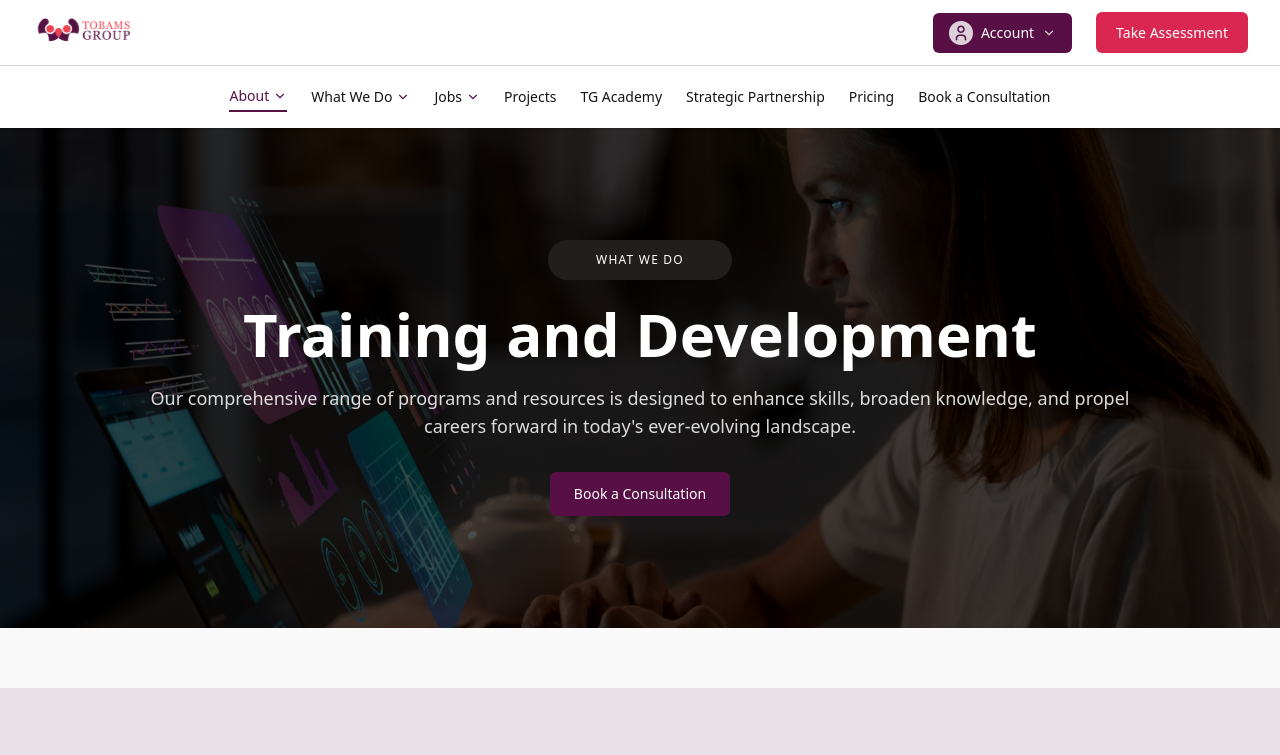
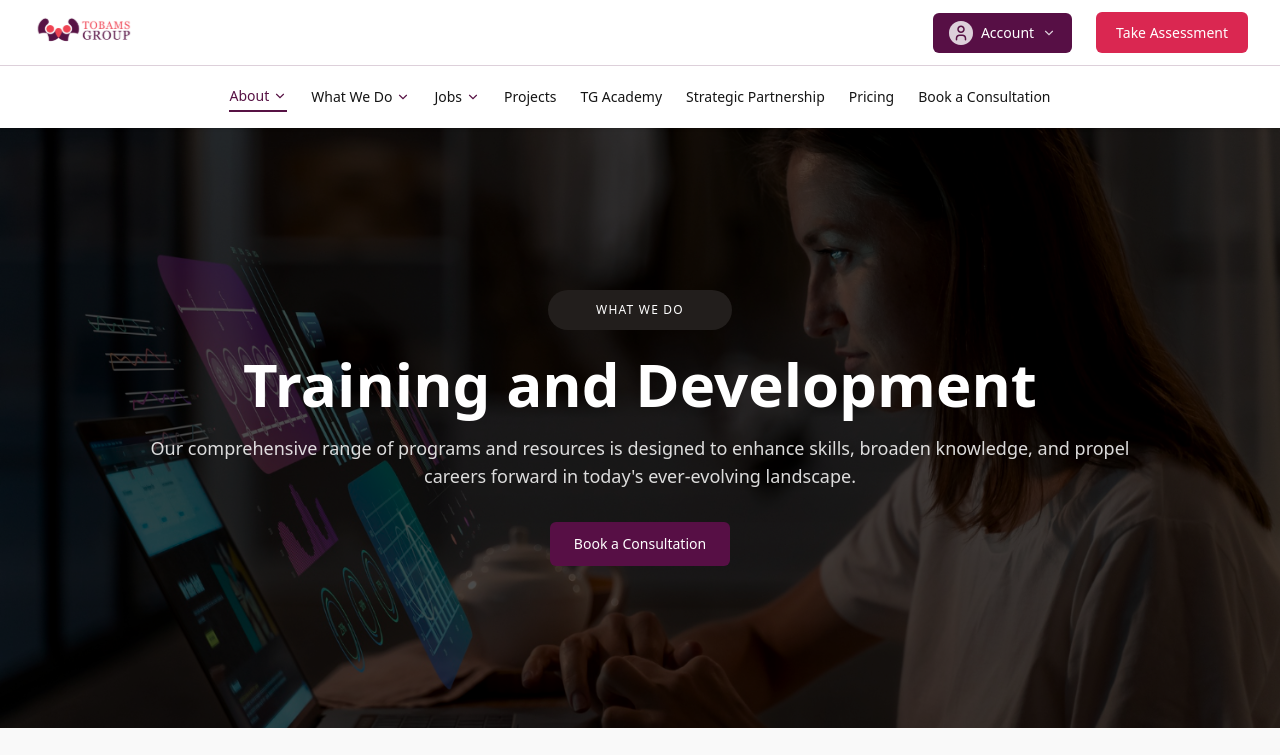
Before and after one commit to Joshjayboy/Frontend-Intern-Assessment-Joshua-Akintemi, a Next.js app: page / in a window 1280 px wide. Shown: the top 755 px of the page. Built offline with nearby package versions, Linux system fonts and the light colour scheme.

Commit message:
fix: vertically center Hero section content over background image

```diff
--- a/components/Hero.tsx
+++ b/components/Hero.tsx
@@ -2,7 +2,7 @@ import Image from "next/image";
 
 export function Hero() {
   return (
-    <section className="relative w-full">
+    <section className="relative w-full min-h-[600px] flex items-center justify-center">
       <Image
         src="/hero.jpg"
         alt="Training and development background"
@@ -12,7 +12,7 @@ export function Hero() {
       />
       <div className="absolute inset-0 bg-black/70" />
 
-      <div className="relative mx-auto max-w-5xl px-4 py-20 md:py-28 text-center">
+      <div className="relative mx-auto max-w-5xl px-4 text-center">
         <span className="inline-flex items-center justify-center rounded-[100px] bg-[#221e1c] px-12 py-3 gap-[10px] text-xs tracking-widest text-white">
           WHAT WE DO
         </span>
```
